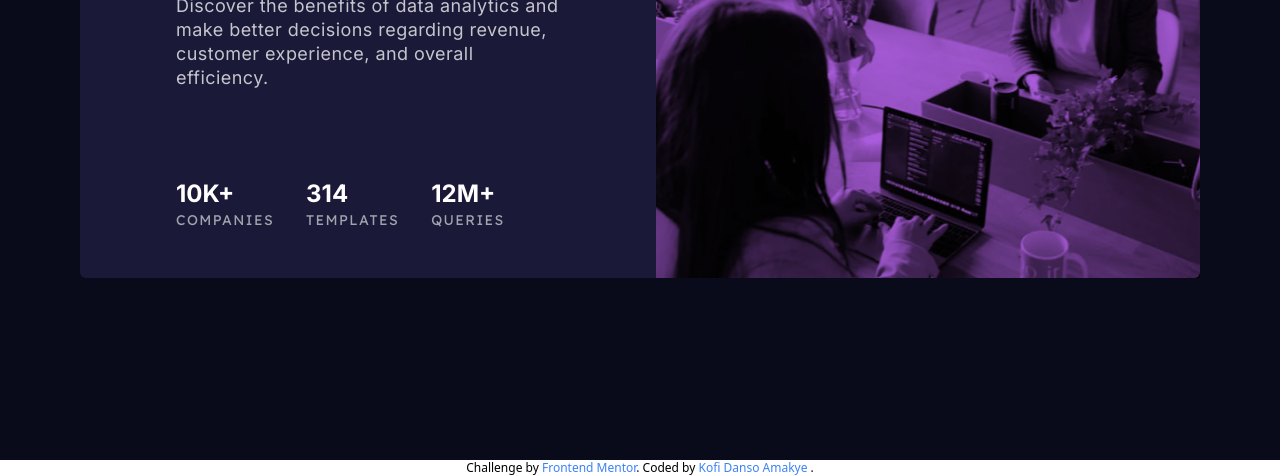
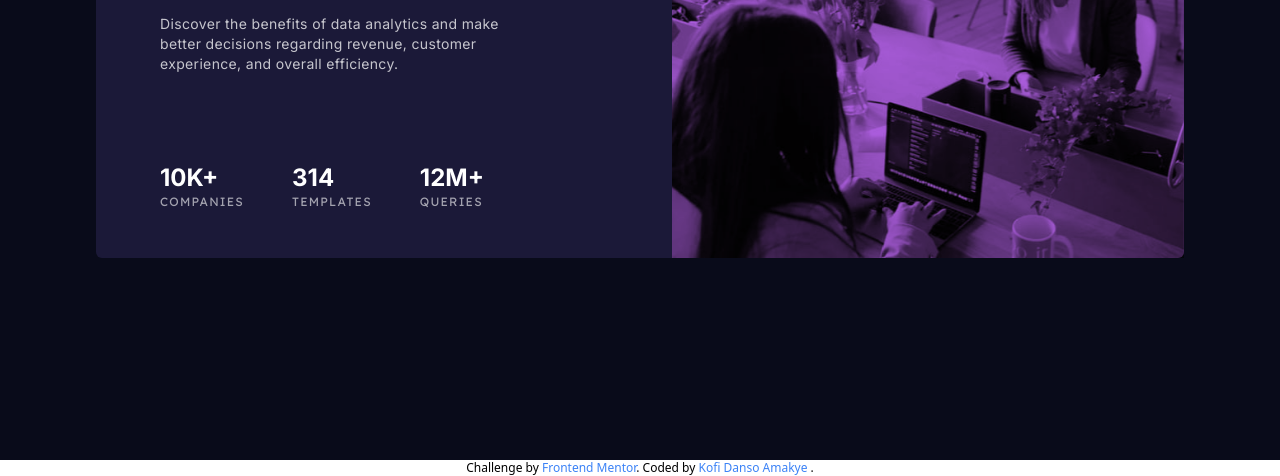
Before and after one commit to Kofiastro/Stats-Preview, a website: page index.html in a window 1280 px wide. Shown: the part 340-816 px from the top of the page. Drawn offline with Linux system fonts and the light colour scheme.

Commit message:
overall layout fix

```diff
--- a/index.html
+++ b/index.html
@@ -27,33 +27,33 @@
         <!--Flex container-->
         <div class="flex flex-col md:flex-row-reverse ">
           <!--Image card-->
-          <div class="bg-SoftViolet rounded-t-md md:rounded-md md:rounded-l-none   ">
+          <div class="bg-SoftViolet rounded-t-md md:rounded-md md:rounded-l-none md:max-w-lg ">
             <img src="./images/header-mobile.jpg"
               class="md:h-full md:w-full  md:object-cover mix-blend-overlay backdrop-brightness-50" alt="BG_COVER">
           </div>
 
           <!--Contents_Card-->
-          <div class="font-Inter mx-4 md:items-left md:mx-16  md:max-w-md md:flex md:flex-col md:justify-center md:px-8 ">
+          <div class="font-Inter mx-4 md:items-left md:mx-16  md:max-w-md md:flex md:flex-col md:justify-center md:px-6 ">
             <h1 class="text-3xl font-semibold text-white text-center md:text-4xl md:text-left pt-10 ">Get <span
                 class="text-SoftViolet">insights</span> that help your business grow.</h1>
             <p
-              class="text-slightlyTranspWhiteStat mt-4 text-center text-lg font-extralight  leading-6  md:text-left md:py-4 md:tracking-wide md:text-md">
+              class="text-slightlyTranspWhiteStat mt-4 text-center text-lg font-extralight  leading-6  md:text-left md:py-4 md:tracking-wide md:text-sm md:max-w-sm ">
               Discover the benefits of data analytics and make better decisions regarding revenue, customer experience,
               and overall efficiency.
             </p>
             <div
-              class="my-12 flex flex-col space-y-6 text-white items-center  md:flex-row md:space-x-8 md:items-baseline   ">
+              class="my-12 flex flex-col space-y-6 text-white items-center  md:flex-row md:space-x-12 md:items-baseline   ">
               <div class=" text-center md:text-left">
                 <h1 class="text-2xl font-bold">10K+</h1>
-                <p class="text-slightlyTranspWhiteMain tracking-widest text-sm font-Lexend">COMPANIES</p>
+                <p class="text-slightlyTranspWhiteMain tracking-widest text-xs font-Lexend">COMPANIES</p>
               </div>
               <div class=" text-center md:text-left ">
                 <h1 class="text-2xl font-bold">314</h1>
-                <p class="text-slightlyTranspWhiteMain tracking-widest  text-sm font-Lexend ">TEMPLATES</p>
+                <p class="text-slightlyTranspWhiteMain tracking-widest  text-xs font-Lexend ">TEMPLATES</p>
               </div>
               <div class="text-center md:text-left">
                 <h1 class="text-2xl font-bold">12M+</h1>
-                <p class="text-slightlyTranspWhiteMain tracking-widest  text-sm font-Lexend">QUERIES</p>
+                <p class="text-slightlyTranspWhiteMain tracking-widest  text-xs font-Lexend">QUERIES</p>
               </div>
             </div>
           </div>
```
